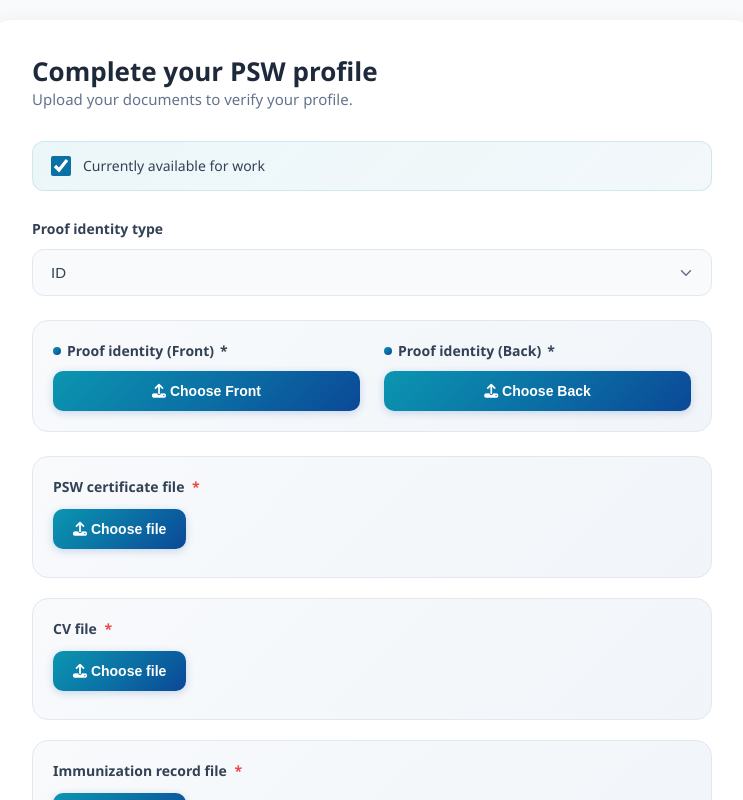
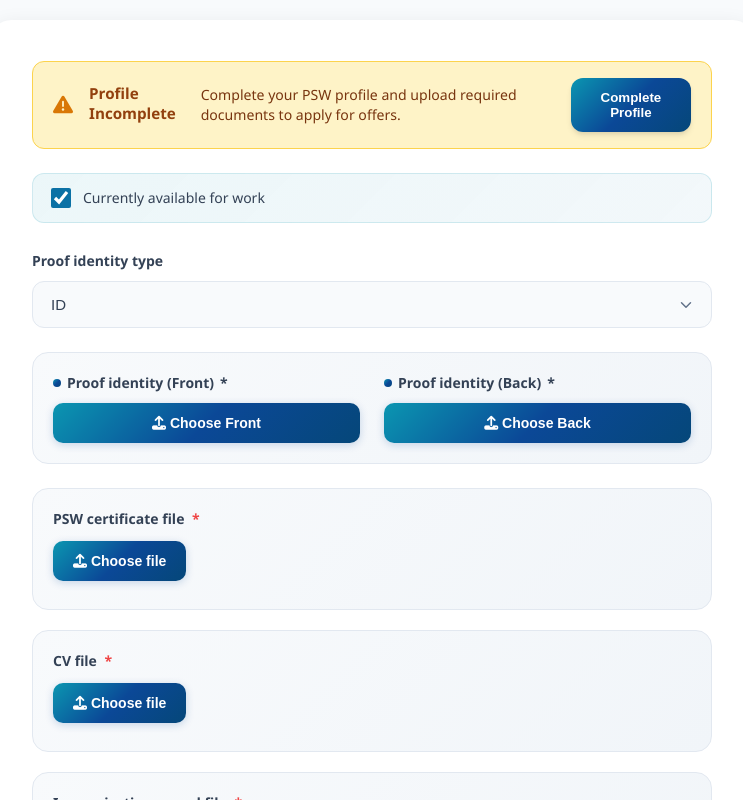
Before and after one commit to MalakMohamed119/RElief, an Angular app: page /psw/complete-profile in a window 1280 px wide. Shown: the top 800 px of the page, without its empty margins (268-1011 px from the left). Built offline with nearby package versions, Linux system fonts and the light colour scheme; no server answers.

Commit message:
apply offer and more much data

```diff
--- a/src/app/core/services/profile.service.ts
+++ b/src/app/core/services/profile.service.ts
@@ -22,8 +22,26 @@ export class ProfileService {
   }
 
   /** PUT /api/profile – update current user's profile */
-  updateMyProfile(payload: UpdateProfileDto): Observable<void> {
-    return this.http.put<void>(`${this.apiUrl}/api/profile`, payload);
+  updateMyProfile(payload: any): Observable<void> {
+    const formData = new FormData();
+    if (payload.firstName) formData.append('FirstName', payload.firstName);
+    if (payload.lastName) formData.append('LastName', payload.lastName);
+    if (payload.phoneNumber) formData.append('PhoneNumber', payload.phoneNumber);
+    if (payload.address) {
+      if (payload.address.apartmentNumber != null)
+        formData.append('Address.ApartmentNumber', String(payload.address.apartmentNumber));
+      if (payload.address.street)
+        formData.append('Address.Street', payload.address.street);
+      if (payload.address.city)
+        formData.append('Address.City', payload.address.city);
+      if (payload.address.state)
+        formData.append('Address.State', payload.address.state);
+      if (payload.address.postalCode)
+        formData.append('Address.PostalCode', payload.address.postalCode);
+      if (payload.address.country)
+        formData.append('Address.Country', payload.address.country);
+    }
+    return this.http.put<void>(`${this.apiUrl}/api/profile`, formData);
   }
 
   /** GET /api/profile/{id} – profile by ID (for viewing others) */
--- a/src/app/features/admin/components/admin-verifications/admin-verifications.html
+++ b/src/app/features/admin/components/admin-verifications/admin-verifications.html
@@ -149,7 +149,6 @@
         </div>
         <div class="ver-profile-titles">
           <h2>{{ getDisplayNameFromId(profileUserId!) }}</h2>
-          <p class="ver-profile-id">User ID: {{ profileUserId }}</p>
         </div>
         <button type="button" class="ver-profile-close" (click)="closeProfile()" aria-label="Close">×</button>
       </div>
--- a/src/app/features/psw/components/complete-profile/complete-profile.html
+++ b/src/app/features/psw/components/complete-profile/complete-profile.html
@@ -1,10 +1,25 @@
 <app-toast></app-toast>
 <div class="complete-profile-container">
   <div class="card">
-    <h2>Complete your PSW profile</h2>
-    <p class="muted">Upload your documents to verify your profile.</p>
+   @if (verificationStatus && verificationStatus.toLowerCase() === 'rejected') {
+  <div class="profile-alert alert-danger mb-4">
+    <i class="fas fa-circle-xmark"></i>
+    <strong>Your profile was rejected</strong>
+    <p>Reason: {{ rejectionReason || 'no' }}</p>
 
-    <form [formGroup]="form" (ngSubmit)="submit()">
+  </div>
+} @else if (!profileComplete) {
+  <div class="profile-alert alert-warning mb-4">
+    <i class="fas fa-exclamation-triangle"></i>
+    <strong>Profile Incomplete</strong>
+    <p>Complete your PSW profile and upload required documents to apply for offers.</p>
+    <button type="button" class="btn btn-primary btn-sm" (click)="scrollToForm()">
+      Complete Profile
+    </button>
+  </div>
+}
+    <form #formContent [formGroup]="form" (ngSubmit)="submit()">
+
       <div class="checkbox-row">
         <input type="checkbox" id="workStatus" formControlName="workStatus" />
         <label for="workStatus">Currently available for work</label>
--- a/src/app/features/psw/components/complete-profile/complete-profile.scss
+++ b/src/app/features/psw/components/complete-profile/complete-profile.scss
@@ -1,11 +1,28 @@
-// Professional Complete Profile Form Styles
+@use 'sass:color';
 
-$primary-color: #034a90bb;
-$gradient: linear-gradient(135deg, #0b96b1 0%, #0b71a5 50%, #0b4897 100%);
-$bg-light: #f8fafc;
+// Variables - Blue Theme
+$primary-color: #0b4897;
+$primary-light: #0b96b1;
+$primary-dark: #054779;
+$success-color: #0284c7;
+$success-light: #e0f2fe;
+$text-primary: #1e293b;
+$text-secondary: #64748b;
+$text-light: #94a3b8;
 $text-gray: #64748b;
 $border-color: #e2e8f0;
+$bg-light: #f8fafc;
+$white: #ffffff;
 $card-shadow: 0 4px 20px rgba(0, 0, 0, 0.08);
+$shadow-sm: 0 1px 3px rgba(0, 0, 0, 0.1);
+$shadow-md: 0 4px 6px -1px rgba(0, 0, 0, 0.1);
+$shadow-lg: 0 10px 15px -3px rgba(0, 0, 0, 0.1);
+$gradient: linear-gradient(135deg, $primary-light 0%, $primary-color 50%, $primary-dark 100%);
+$gradient-light: linear-gradient(135deg, $primary-light, #dbeafe);
+$radius-sm: 8px;
+$radius-md: 12px;
+$radius-lg: 16px;
+$radius-xl: 24px;
 
 .complete-profile-container {
   min-height: 100vh;
@@ -38,7 +55,53 @@ $card-shadow: 0 4px 20px rgba(0, 0, 0, 0.08);
   }
 
   form {
-    margin-top: 24px;
+    margin-top: 0;
+  }
+
+  // Profile Alert Banners
+  .profile-alert {
+    display: flex;
+    gap: 1rem;
+    padding: 1rem 1.25rem;
+    border-radius: $radius-md;
+    margin-bottom: 1.5rem;
+    align-items: center;
+
+    &.alert-warning {
+      background: #fef3c7;
+      border: 1px solid #fcd34d;
+      i { color: #d97706; }
+      strong { color: #92400e; }
+      p { color: #78350f; }
+    }
+
+    &.alert-danger {
+      background: #fee2e2;
+      border: 1px solid #fca5a5;
+      i { color: #dc2626; }
+      strong { color: #991b1b; }
+      p { color: #7f1d1d; }
+    }
+
+    i {
+      flex-shrink: 0;
+      font-size: 1.25rem;
+    }
+
+    > div {
+      flex: 1;
+    }
+
+    strong {
+      display: block;
+      font-size: 0.95rem;
+      margin-bottom: 0.2rem;
+    }
+
+    p {
+      margin: 0;
+      font-size: 0.88rem;
+    }
   }
 
   // Checkbox row styling
--- a/src/app/features/psw/components/complete-profile/complete-profile.ts
+++ b/src/app/features/psw/components/complete-profile/complete-profile.ts
@@ -26,7 +26,11 @@ export class PswCompleteProfile implements OnInit {
   form: FormGroup;
   isSubmitting = false;
   selectedFileNames: { [key: string]: string } = {};
-  previews: { [key: string]: string } = {}; // للمعاينة الفورية
+previews: { [key: string]: string } = {}; // للمعاينة الفورية
+
+  profileComplete: boolean = false;
+  verificationStatus: string | null = null;
+  rejectionReason: string | null = null;
 
   constructor() {
     this.form = this.fb.group({
@@ -93,8 +97,10 @@ export class PswCompleteProfile implements OnInit {
         console.log('Restored profile completion flag');
       }
     }
-    console.log('=== COMPLETE-PROFILE ngOnInit END ===');
-  }
+      console.log('=== COMPLETE-PROFILE ngOnInit END ===');
+
+      this.loadProfileStatus();
+    }
 
   // Check if selected type needs two sides (ID or License)
   showTwoSides(): boolean {
@@ -260,4 +266,28 @@ export class PswCompleteProfile implements OnInit {
     this.authService.clearNeedsProfileCompletion();
     this.router.navigate(['/psw']);
   }
+
+  scrollToForm(): void {
+    const formElement = document.getElementById('formContent');
+    formElement?.scrollIntoView({ behavior: 'smooth', block: 'start' });
+  }
+
+  private loadProfileStatus(): void {
+    this.authService.loadUserProfile().subscribe({
+      next: (profile: any) => {
+        this.verificationStatus = profile?.verificationStatus ?? null;
+        this.rejectionReason = profile?.rejectionReason ?? null;
+        this.profileComplete = profile?.isProfileCompleted ?? false;
+        console.log('Profile status loaded:', {
+          status: this.verificationStatus,
+          complete: this.profileComplete,
+          reason: this.rejectionReason
+        });
+        this.cdr.detectChanges();
+      },
+      error: (err) => {
+        console.error('Failed to load profile status:', err);
+      }
+    });
+  }
 }
--- a/src/app/features/psw/components/psw-profile/psw-profile.html
+++ b/src/app/features/psw/components/psw-profile/psw-profile.html
@@ -49,7 +49,7 @@
               </span>
             </div>
 
-@if (!isProfileComplete && verificationStatus !== 'Approved' && verificationStatus !== 'Pending') {
+            @if (!isProfileComplete && verificationStatus !== 'Approved' && verificationStatus !== 'Pending' && verificationStatus !== 'Rejected') {
               <div class="profile-alert alert-warning">
                 <div class="alert-icon">
                   <i class="fas fa-exclamation-triangle"></i>
@@ -64,21 +64,16 @@
               </div>
             }
 
-            @if (isProfileComplete && (verificationStatus === 'rejected' || verificationStatus === 'Rejected')) {
-              <div class="profile-alert alert-danger">
+            <div class="profile-alert alert-danger" *ngIf="verificationStatus === 'Rejected' && rejectionReason">
               <div class="alert-icon">
-                  <i class="fas fa-exclamation-circle"></i>
+                <i class="fas fa-circle-xmark"></i>
               </div>
               <div class="alert-content">
-                  <p><strong>Profile Rejected</strong></p>
-                  <p><strong>Reason:</strong> {{ rejectionReason || 'No reason provided by admin' }}</p>
-                  <p>Your profile has been rejected. Please fix the issues and try again.</p>
-                  <a routerLink="/psw/complete-profile" class="btn btn-danger btn-sm">
-                    <i class="fas fa-redo"></i> Update & Try Again
-                  </a>
+                <p><strong>Your profile was rejected</strong></p>
+                <p>Reason: {{ rejectionReason }}</p>
+                <a routerLink="/psw/complete-profile" class="btn btn-danger btn-sm">Resubmit Documents →</a>
               </div>
             </div>
-            }
 
             @if (isProfileComplete && (verificationStatus === 'pending' || verificationStatus === 'Pending')) {
               <div class="profile-alert alert-warning">
@@ -105,8 +100,6 @@
             </div>
           </div>
         </div>
-
-
       </div>
 
       <div class="edit-profile-card mt-4">
@@ -114,8 +107,6 @@
           <h3><i class="fas fa-file-shield"></i> Verification Documents</h3>
         </div>
         <div class="docs-list p-3">
-
-
           @if (docsLoading) {
             <div class="docs-grid">
               @for (item of [1,2,3,4,5,6]; track item) {
@@ -158,7 +149,6 @@
               }
             </div>
           }
-
         </div>
       </div>
 
--- a/src/app/features/psw/components/psw-profile/psw-profile.scss
+++ b/src/app/features/psw/components/psw-profile/psw-profile.scss
@@ -994,5 +994,5 @@ $radius-xl: 24px;
   padding: 1.5rem 2rem; // top/bottom - right/left
 }
 .edit-profile-card {
-  margin-bottom: 2.5rem; // مسافة بين السكاشن
+  margin-bottom: 2.5rem;
 }
--- a/src/app/features/psw/components/psw-profile/psw-profile.ts
+++ b/src/app/features/psw/components/psw-profile/psw-profile.ts
@@ -290,7 +290,6 @@ export class PswProfile implements OnInit, OnDestroy {
     this.profileService.updateMyProfile(this.editModel).subscribe({
       next: () => {
         this.notifications.show('Profile updated successfully.', 'success');
-        this.authService.setProfileComplete();
         this.isSaving = false;
         this.loadProfile();
       },
```
Also changed, not shown: 1 other file (tests, documents, lock files or other folders). Lines whose indentation alone changed are shown as unchanged.
